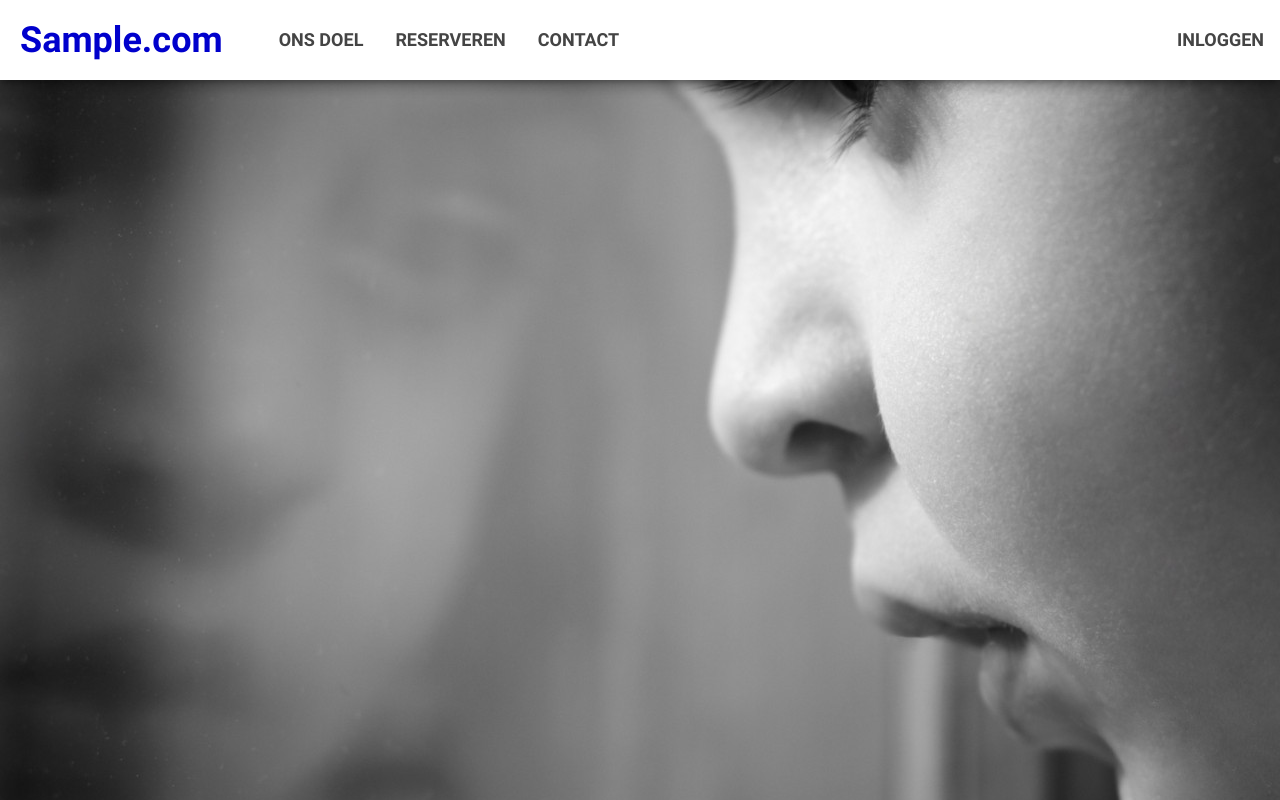
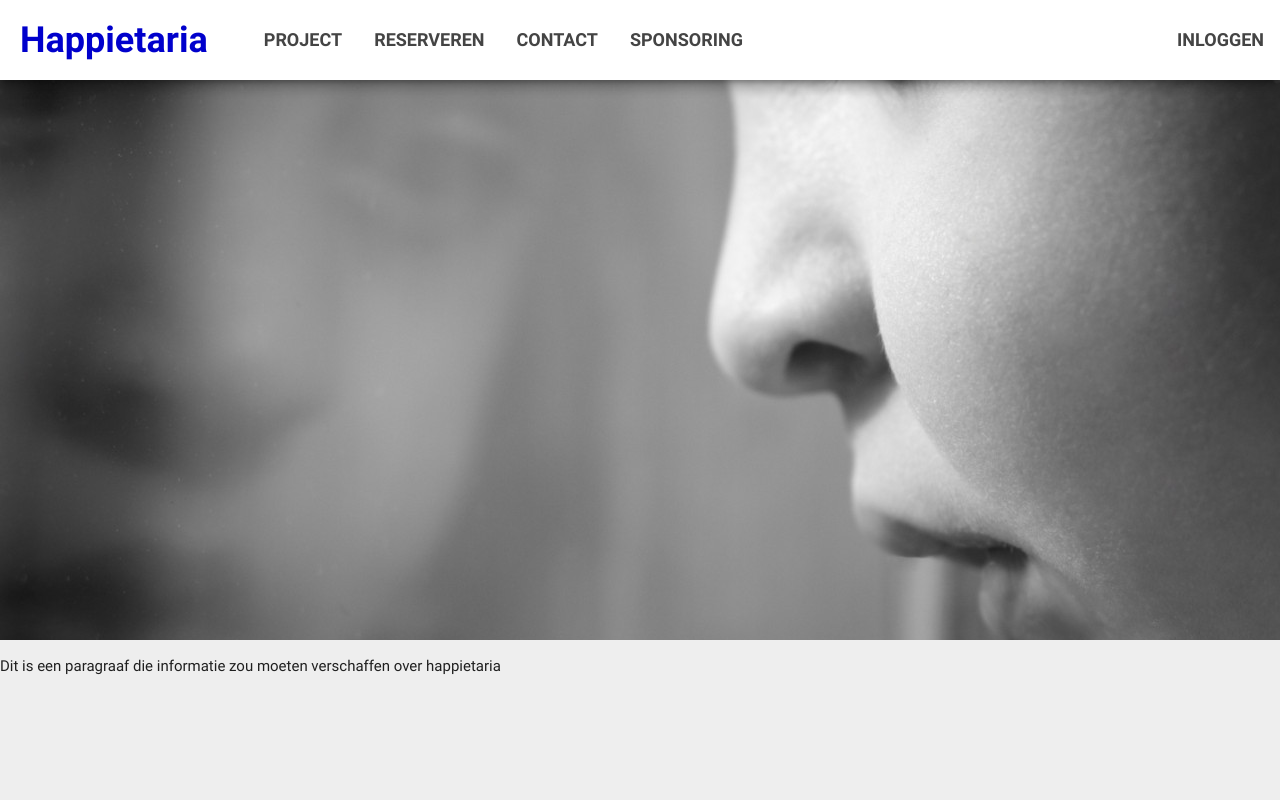
Before and after one commit to Aukevanoost/happietaria, a PHP site: page / in a window 1280 px wide. Run offline with PHP 8.4, Linux system fonts and the light colour scheme.

Commit message:
Added several pages to the public header

```diff
--- a/controllers/cPages.php
+++ b/controllers/cPages.php
@@ -27,7 +27,17 @@ class cPages
         $this->data = array();
     }
 
+    public function project(){
+        $_GET["page_title"] = "project";
+        $_GET["template"] = "public";
+        $this->data = array();
+    }
 
+    public function sponsoring(){
+        $_GET["page_title"] = "sponsoring";
+        $_GET["template"] = "public";
+        $this->data = array();
+    }
 
     public function inloggen(){
         $_GET["page_title"] = "Inloggen";
--- a/template/_css/public.css
+++ b/template/_css/public.css
@@ -90,11 +90,15 @@ nav ul li a:hover {
 =============================================================== */
 #jumbotron{
     width: 100%;
-    height: 800px;
+    height: 80%;
     background-size: cover;
     background: url('/template/images/sample.jpg') no-repeat center center;
 }
 
+#info{
+    width: 100%;
+    height: 10%;
+}
 
 /* ===| INLOGGEN
 =============================================================== */
--- a/template/headers/public.phtml
+++ b/template/headers/public.phtml
@@ -1,9 +1,11 @@
 <nav>
-    <div id="brand">Sample.com</div>
+    <a href="pages/home"><div id="brand">Happietaria</div></a>
     <ul>
-        <li><a href="#sample">ONS DOEL</a></li>
+        <li><a href="pages/project">PROJECT</a></li>
         <li><a href="#sample">RESERVEREN</a></li>
         <li><a href="#sample">CONTACT</a></li>
+        <li><a href="pages/sponsoring">SPONSORING</a></li>
+
     </ul>
     <ul class="right">
         <li><a href="pages/inloggen">INLOGGEN</a></li>
--- a/views/pages/dashboard.phtml
+++ b/views/pages/dashboard.phtml
@@ -7,7 +7,7 @@
                     <h4>Welkom terug <?= $_SESSION["gebruiker"]["voornaam"] ?></h4>
 
                     <p>
-                        Dit is het Happietaria <i>"Content Manacement Systeem"</i> (afgekort CMS).<br /><Br /><b>Hier kun je:</b>
+                        Dit is het Happietaria <i>"Content Management Systeem"</i> (afgekort CMS).<br /><Br /><b>Hier kun je:</b>
                         <ul>
                             <li>- Alle reserveringen en inschrijvingen van vrijwilligers zien</li>
                             <li>- Antwoorden op reserveringen en inschrijvingen</li>
--- a/views/pages/home.phtml
+++ b/views/pages/home.phtml
@@ -1,3 +1,8 @@
-<section id="jumbotron">
+<div>
+    <section id="jumbotron">
 
-</section>
+    </section>
+    <section id="info">
+        <p>Dit is een paragraaf die informatie zou moeten verschaffen over happietaria</p>
+    </section>
+</div>
```
Also changed, not shown: views/pages/onsdoel.phtml (+6 -8 lines), views/pages/project.phtml (added, +12 -0 lines), views/pages/sponsoring.phtml (added, +8 -0 lines).
